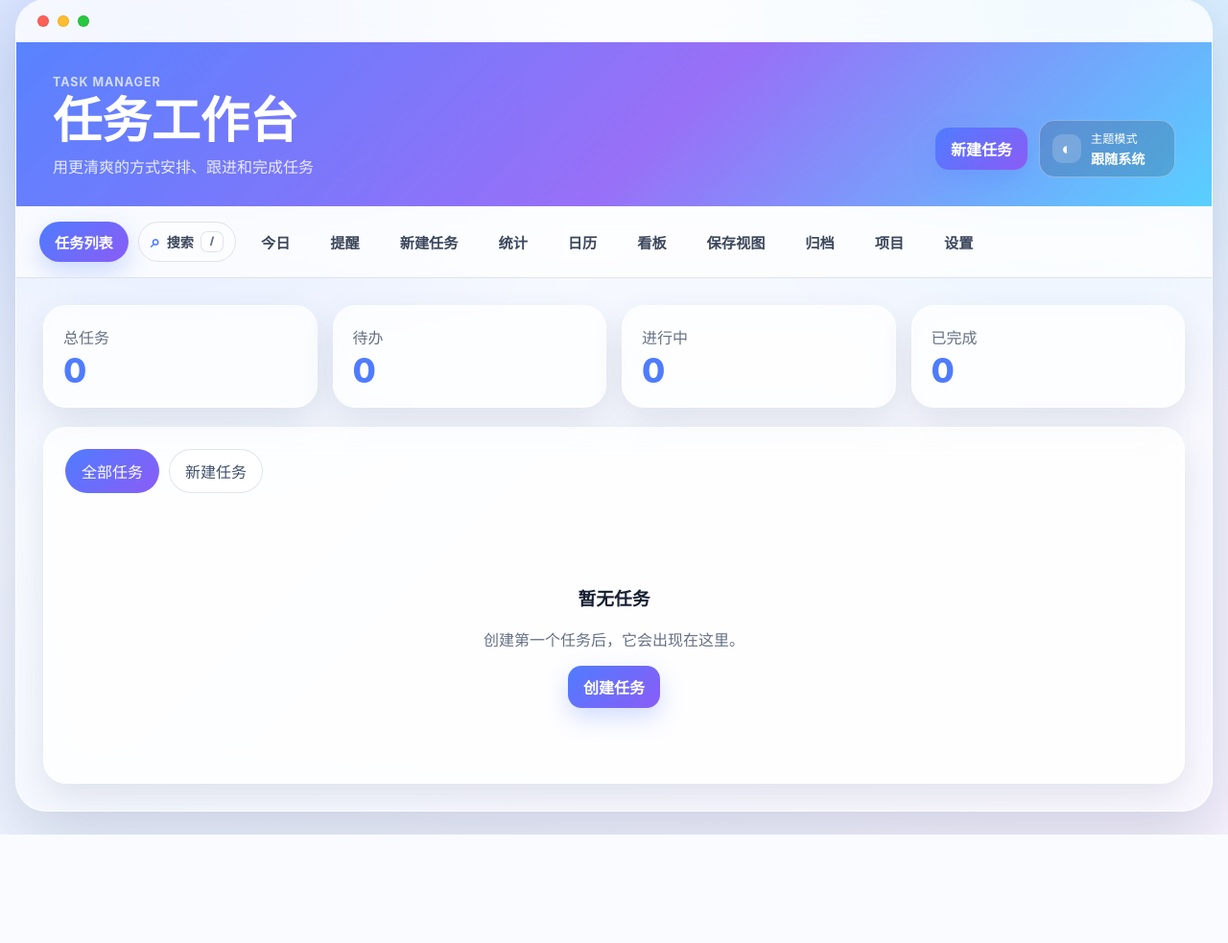
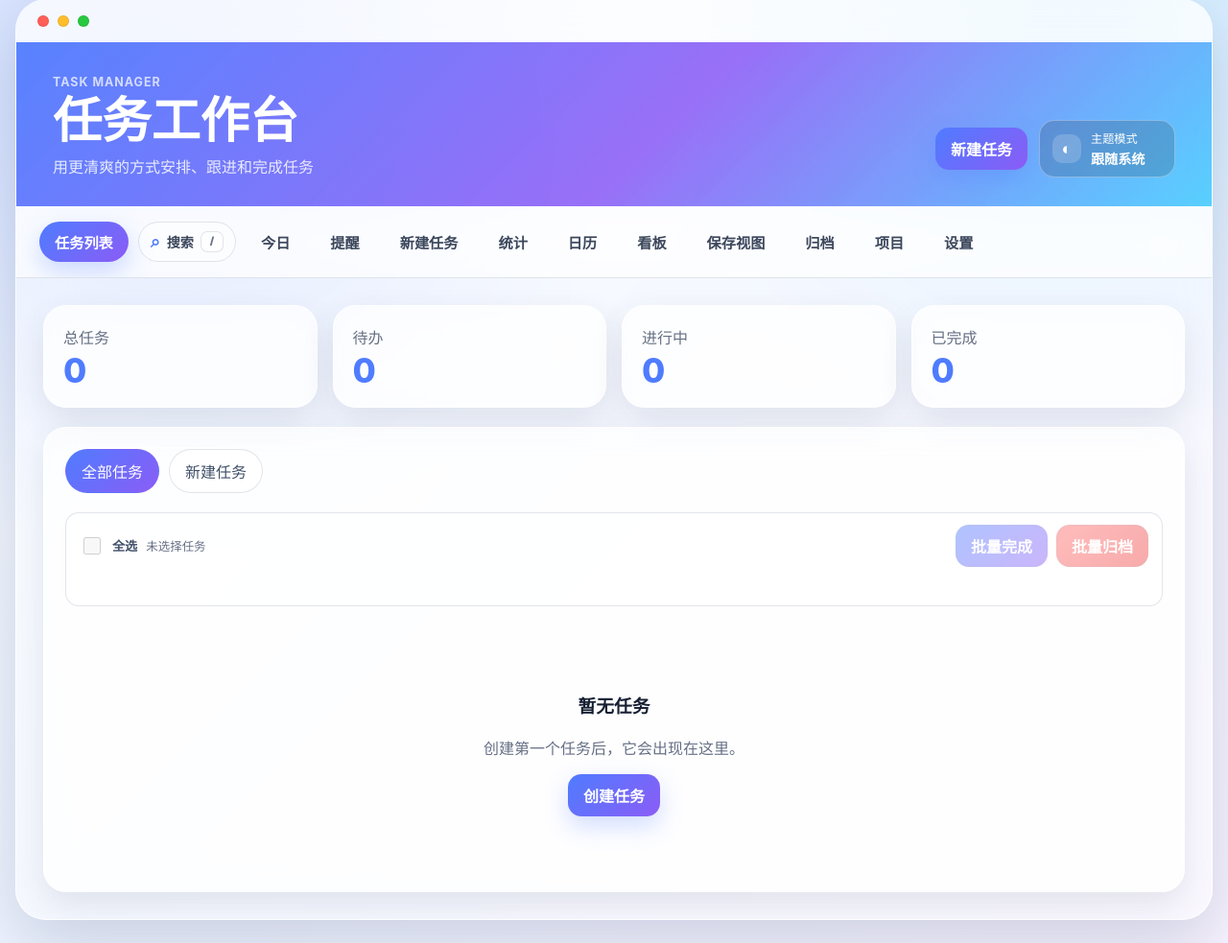
Before and after one commit to liuGuanYi-hub/task-manager, a Flask app: page / in a window 1280 px wide. Shown: the part 25-1008 px from the top of the page at 96% size. Before the commit the page ends 895 px from the top, so only its background shows below. Run offline with Flask 3, Linux system fonts and the light colour scheme.

Commit message:
新增：支持任务列表批量操作

```diff
--- a/task-manager/static/app.css
+++ b/task-manager/static/app.css
@@ -727,6 +727,80 @@ body.search-open {
     gap: 14px;
 }
 
+.bulk-feedback,
+.bulk-toolbar {
+    margin-bottom: 14px;
+    padding: 12px 14px;
+    border: 1px solid var(--line);
+    border-radius: 14px;
+    background: var(--surface-soft);
+}
+
+.bulk-feedback {
+    color: var(--green);
+    font-size: 0.82rem;
+    font-weight: 800;
+}
+
+.bulk-toolbar form {
+    display: flex;
+    align-items: center;
+    justify-content: space-between;
+    gap: 14px;
+    flex-wrap: wrap;
+}
+
+.bulk-selection,
+.bulk-select-all,
+.bulk-actions {
+    display: flex;
+    align-items: center;
+    gap: 9px;
+    flex-wrap: wrap;
+}
+
+.bulk-select-all,
+.task-select-control {
+    color: var(--subtle-ink);
+    cursor: pointer;
+    font-size: 0.82rem;
+    font-weight: 800;
+}
+
+.bulk-select-all input,
+.task-select-control input {
+    width: 18px;
+    height: 18px;
+    accent-color: var(--blue);
+    cursor: pointer;
+}
+
+.bulk-count {
+    color: var(--muted);
+    font-size: 0.78rem;
+}
+
+.bulk-inline-feedback {
+    width: 100%;
+    min-height: 1.2em;
+    margin: 0;
+    color: var(--red);
+    font-size: 0.74rem;
+}
+
+.bulk-toolbar .btn:disabled {
+    cursor: not-allowed;
+    opacity: 0.45;
+    transform: none;
+    box-shadow: inset 0 0 0 1px var(--line);
+}
+
+.task-select-control {
+    display: grid;
+    flex: 0 0 auto;
+    place-items: center;
+}
+
 .task-card,
 .task-item {
     display: flex;
--- /dev/null
+++ b/task-manager/static/bulk.js
@@ -0,0 +1,74 @@
+(function () {
+    "use strict";
+
+    var form = document.querySelector("[data-bulk-form]");
+    if (!form) {
+        return;
+    }
+
+    var selectAll = form.querySelector("[data-bulk-select-all]");
+    var count = form.querySelector("[data-bulk-count]");
+    var feedback = form.querySelector("[data-bulk-feedback]");
+    var taskCheckboxes = Array.prototype.slice.call(document.querySelectorAll("[data-bulk-task]"));
+    var submitButtons = Array.prototype.slice.call(form.querySelectorAll("[data-bulk-submit]"));
+
+    function selectedTasks() {
+        return taskCheckboxes.filter(function (checkbox) {
+            return checkbox.checked;
+        });
+    }
+
+    function render() {
+        var selected = selectedTasks();
+        var selectedCount = selected.length;
+        if (count) {
+            count.textContent = selectedCount ? "已选择 " + selectedCount + " 个任务" : "未选择任务";
+        }
+        if (selectAll) {
+            selectAll.checked = taskCheckboxes.length > 0 && selectedCount === taskCheckboxes.length;
+            selectAll.indeterminate = selectedCount > 0 && selectedCount < taskCheckboxes.length;
+            selectAll.disabled = taskCheckboxes.length === 0;
+        }
+        submitButtons.forEach(function (button) {
+            button.disabled = selectedCount === 0;
+        });
+    }
+
+    function showFeedback(message) {
+        if (feedback) {
+            feedback.textContent = message;
+        }
+    }
+
+    if (selectAll) {
+        selectAll.addEventListener("change", function () {
+            taskCheckboxes.forEach(function (checkbox) {
+                checkbox.checked = selectAll.checked;
+            });
+            showFeedback("");
+            render();
+        });
+    }
+
+    taskCheckboxes.forEach(function (checkbox) {
+        checkbox.addEventListener("change", function () {
+            showFeedback("");
+            render();
+        });
+    });
+
+    form.addEventListener("submit", function (event) {
+        var selectedCount = selectedTasks().length;
+        if (!selectedCount) {
+            event.preventDefault();
+            showFeedback("请先选择至少一个任务。");
+            render();
+            return;
+        }
+        if (event.submitter && event.submitter.value === "archive" && !window.confirm("确定归档选中的 " + selectedCount + " 个任务？")) {
+            event.preventDefault();
+        }
+    });
+
+    render();
+})();
--- a/task-manager/templates/index.html
+++ b/task-manager/templates/index.html
@@ -18,9 +18,28 @@
             <div class="tab active" onclick="location.href='/'">全部任务</div>
             <div class="tab" onclick="location.href='/new'">新建任务</div>
         </div>
+        {% if bulk_feedback %}<div class="bulk-feedback" role="status">{{ bulk_feedback }}</div>{% endif %}
+        <div class="bulk-toolbar" data-bulk-toolbar>
+            <form id="bulk-task-form" method="post" action="{{ url_for('bulk_tasks') }}" data-bulk-form>
+                <input type="hidden" name="next" value="/">
+                <div class="bulk-selection">
+                    <label class="bulk-select-all"><input type="checkbox" data-bulk-select-all aria-label="选择当前页面全部任务"><span>全选</span></label>
+                    <span class="bulk-count" data-bulk-count>未选择任务</span>
+                </div>
+                <div class="bulk-actions">
+                    <button type="submit" name="action" value="complete" class="btn btn-success" data-bulk-submit disabled>批量完成</button>
+                    <button type="submit" name="action" value="archive" class="btn btn-danger" data-bulk-submit disabled>批量归档</button>
+                </div>
+                <p class="bulk-inline-feedback" data-bulk-feedback role="status" aria-live="polite"></p>
+            </form>
+        </div>
         <div class="task-list">
             {% for task in tasks %}
             <article class="task-card {{ task.status_class }}">
+                <label class="task-select-control">
+                    <input type="checkbox" name="task_ids" value="{{ task.id }}" form="bulk-task-form" data-bulk-task aria-label="选择任务：{{ task.title }}">
+                    <span aria-hidden="true"></span>
+                </label>
                 <div class="task-info">
                     <div class="task-title">
                         {% if task.status.value == '已完成' %}✅{% elif task.status.value == '进行中' %}🔄{% else %}⬜{% endif %}
@@ -59,3 +78,4 @@
     </section>
 </div>
 {% endblock %}
+{% block scripts %}<script src="{{ url_for('static', filename='bulk.js') }}"></script>{% endblock %}
--- a/task-manager/web_app.py
+++ b/task-manager/web_app.py
@@ -71,6 +71,17 @@ def index():
     """首页 - 显示所有任务"""
     tasks = storage.get_all()
 
+    bulk_feedback = None
+    bulk_action = request.args.get("bulk_action")
+    try:
+        bulk_count = max(0, int(request.args.get("bulk_count", "0")))
+    except ValueError:
+        bulk_count = 0
+    if bulk_action == "complete":
+        bulk_feedback = f"已批量完成 {bulk_count} 个任务。"
+    elif bulk_action == "archive":
+        bulk_feedback = f"已批量归档 {bulk_count} 个任务。"
+
     task_data = []
     for task in tasks:
         task.status_class = "done" if task.status.value == "已完成" else ("in-progress" if task.status.value == "进行中" else "")
@@ -89,6 +100,7 @@ def index():
         todo=todo,
         in_progress=in_progress,
         done=done,
+        bulk_feedback=bulk_feedback,
     )
 
 
@@ -205,6 +217,56 @@ def toggle_task(task_id):
     return redirect(url_for("index"))
 
 
+@app.route("/tasks/bulk", methods=["POST"])
+def bulk_tasks():
+    """批量完成或归档任务，复用现有状态和归档语义。"""
+    wants_json = request.is_json or "application/json" in request.headers.get("Accept", "")
+    payload = request.get_json(silent=True) if request.is_json else request.form
+    payload = payload if payload is not None and hasattr(payload, "get") else {}
+    raw_ids = payload.get("task_ids", []) if request.is_json else request.form.getlist("task_ids")
+    if isinstance(raw_ids, (str, int)):
+        raw_ids = [raw_ids]
+    action = str(payload.get("action", "")).strip().lower()
+    task_ids = []
+    for raw_id in raw_ids if isinstance(raw_ids, (list, tuple)) else []:
+        try:
+            task_id = int(raw_id)
+        except (TypeError, ValueError):
+            continue
+        if task_id not in task_ids:
+            task_ids.append(task_id)
+
+    if action not in {"complete", "archive"}:
+        error = {"code": "invalid_action", "message": "批量操作类型无效"}
+        return (jsonify({"error": error}), 400) if wants_json else (error["message"], 400)
+    if not task_ids:
+        error = {"code": "empty_selection", "message": "请至少选择一个任务"}
+        return (jsonify({"error": error}), 400) if wants_json else (error["message"], 400)
+
+    changed = 0
+    for task_id in task_ids:
+        task = storage.get_by_id(task_id)
+        if task is None or task.archived:
+            continue
+        if action == "complete":
+            if task.status != Status.DONE:
+                task.status = Status.DONE
+                storage.update(task)
+            changed += 1
+        elif storage.archive(task_id):
+            changed += 1
+
+    if wants_json:
+        return jsonify({"data": {"action": action, "updated": changed}})
+
+    next_url = payload.get("next") or request.args.get("next")
+    if next_url and next_url.startswith("/") and not next_url.startswith("//"):
+        if next_url == "/":
+            return redirect(url_for("index", bulk_action=action, bulk_count=changed))
+        return redirect(next_url)
+    return redirect(url_for("index", bulk_action=action, bulk_count=changed))
+
+
 @app.route("/task/<int:task_id>/delete", methods=["POST"])
 def delete_task(task_id):
     """归档任务，保留数据并从日常列表隐藏。"""
```
Also changed, not shown: dev-plans/个人任务管理系统.md (+42 -0 lines), task-manager/tests/test_phase_15_1.py (added, +75 -0 lines).
